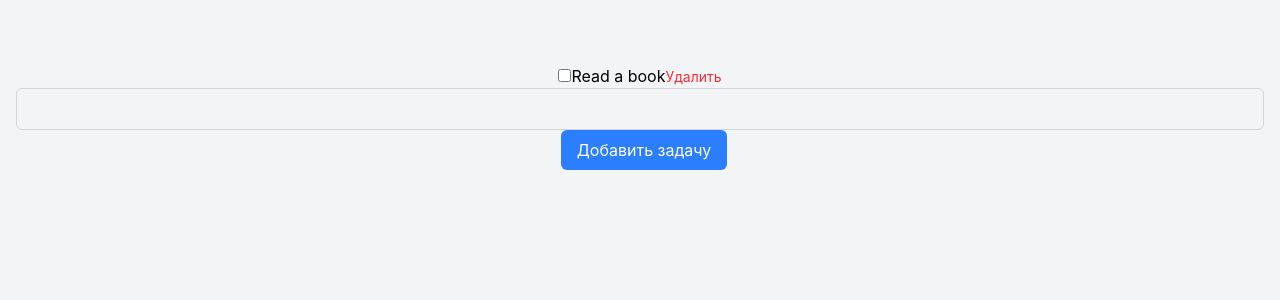
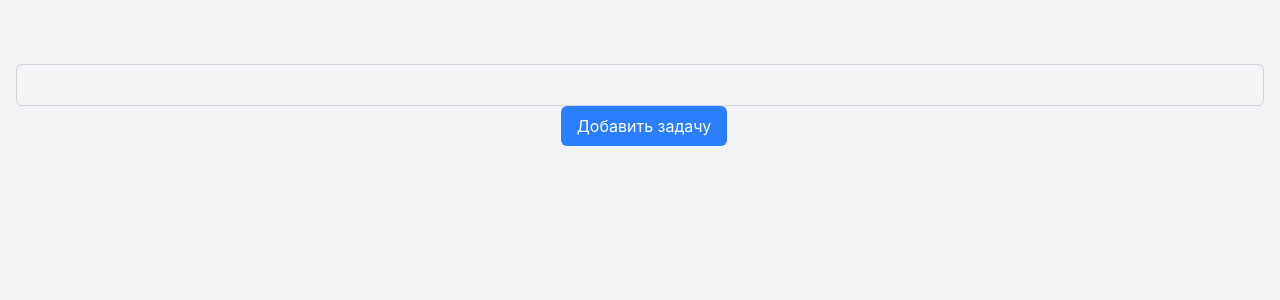
Before and after one commit to ieSkie/todo, a React (Vite) app in the folder todo/: page / in a window 1280 px wide. Shown: the top 300 px of the page. Built offline with nearby package versions, Linux system fonts and the light colour scheme.

Commit message:
add localStorage

```diff
--- a/todo/src/App.tsx
+++ b/todo/src/App.tsx
@@ -1,5 +1,5 @@
 import "./index.css";
-import { useState } from "react";
+import { useState, useEffect } from "react";
 
 type Task = {
   id: number;
@@ -9,9 +9,14 @@ type Task = {
 };
 
 export default function App() {
-  const [tasks, setTasks] = useState<Task[]>([
-    { id: 1, name: "Read a book", status: false, createdAt: 1 },
-  ]);
+  const [tasks, setTasks] = useState<Task[]>(() => {
+    const task = localStorage.getItem("task");
+    if (task) {
+      return JSON.parse(task);
+    } else {
+      return [];
+    }
+  });
   const [input, setInput] = useState("");
   const listOfTasks = tasks.map((task) => {
     return (
@@ -67,6 +72,11 @@ export default function App() {
     setTasks(result);
   }
 
+  useEffect(() => {
+    const task = JSON.stringify(tasks);
+    localStorage.setItem("task", task);
+  }, [tasks]);
+
   return (
     <div className="min-h-screen bg-gray-100 flex flex-col items-center pt-16 px-4">
       <ul>{listOfTasks}</ul>
```
